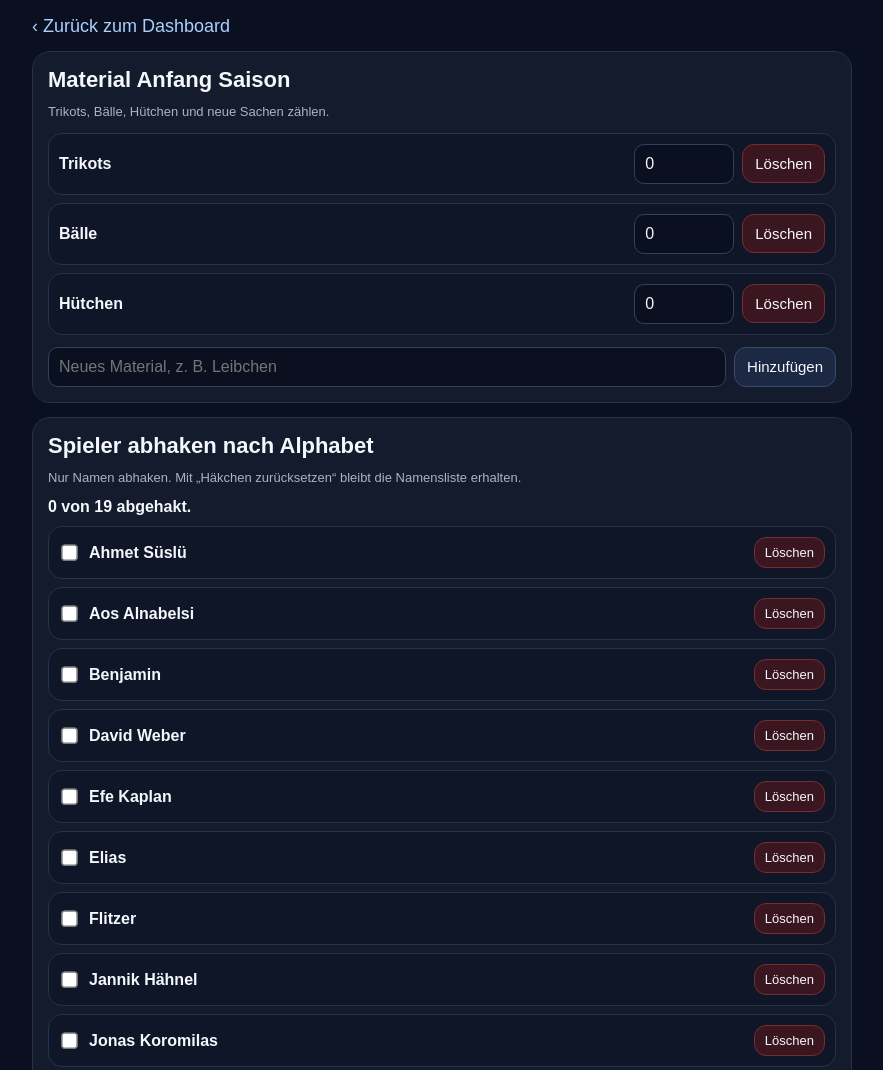
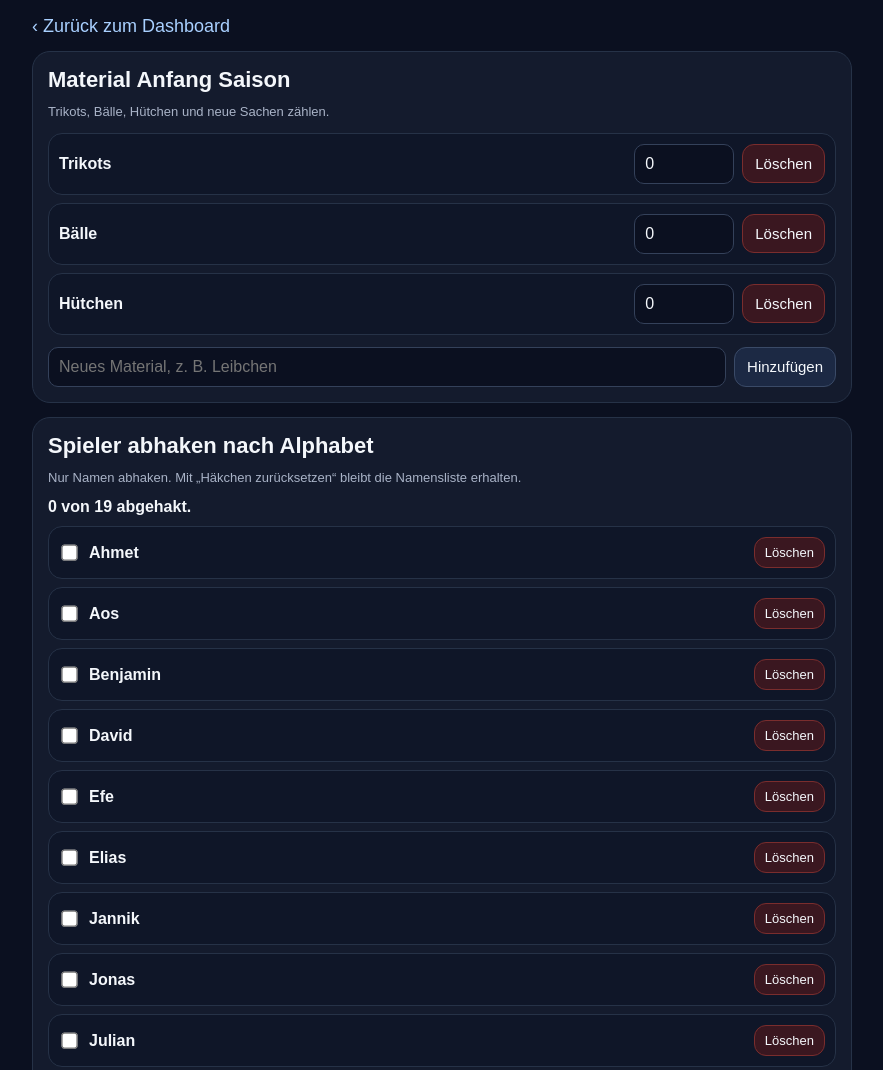
Before and after one commit to nzvdgzygrk-hub/Dashboard_Fussball, a plain HTML site: page zaehlen.html in a window 1280 px wide. Shown: the top 1070 px of the page, without its empty margins (198-1081 px from the left). Drawn offline with Linux system fonts and the light colour scheme.

Commit message:
Spielernamen exakt aus Mitgliederliste setzen

```diff
--- a/zaehlen.html
+++ b/zaehlen.html
@@ -50,17 +50,17 @@ ul{list-style:none;margin:0;padding:0}li.player{display:flex;gap:10px;align-item
 <footer>Programmiert von F. Kaplan</footer>
 </div>
 <script>
-const KEY='ssvg_material_zaehlen_v2';
-const oldKey='ssvg_material_zaehlen_v1';
+const KEY='ssvg_material_zaehlen_v3';
+const oldKeys=['ssvg_material_zaehlen_v1','ssvg_material_zaehlen_v2'];
 const defaultState={
   materials:[{name:'Trikots',count:0},{name:'Bälle',count:0},{name:'Hütchen',count:0}],
-  players:['Ahmet Süslü','Aos Alnabelsi','Benjamin','David Weber','Efe Kaplan','Elias','Flitzer','Jannik Hähnel','Jonas Koromilas','Julian Hähnel','Kirill Braun','Malik Vaak','Mario K.','Mika','Noel','Paul B.','Paul Herholz','Piotr Kowalski','Semih Diner'],
+  players:['Paul Berndt','Ahmet','Aos','Benjamin','David','Efe','Elias','Jannik','Jonas','Julian','Kirill','Malik','Mario','Mika','Noah','Noel','Paul','Piotrek','Semih'],
   checks:{}
 };
 const $=id=>document.getElementById(id);
 function clone(obj){return JSON.parse(JSON.stringify(obj))}
 function sortNames(arr){return [...new Set(arr.map(x=>String(x).trim()).filter(Boolean))].sort((a,b)=>a.localeCompare(b,'de',{sensitivity:'base'}))}
-function load(){try{let raw=localStorage.getItem(KEY)||localStorage.getItem(oldKey);if(raw){const s=JSON.parse(raw);return {...clone(defaultState),...s,materials:Array.isArray(s.materials)?s.materials:clone(defaultState).materials,players:sortNames([...(Array.isArray(s.players)?s.players:[]),...defaultState.players]),checks:s.checks||{}}}}catch(e){console.warn(e)}return clone(defaultState)}
+function load(){try{let raw=localStorage.getItem(KEY);if(raw){const s=JSON.parse(raw);return {...clone(defaultState),...s,materials:Array.isArray(s.materials)?s.materials:clone(defaultState).materials,players:Array.isArray(s.players)?s.players:clone(defaultState).players,checks:s.checks||{}}}}catch(e){console.warn(e)}return clone(defaultState)}
 function save(s){localStorage.setItem(KEY,JSON.stringify(s))}
 function renderMaterials(){const s=load();const list=$('material-list');list.innerHTML='';s.materials.forEach((m,i)=>{const row=document.createElement('div');row.className='row';const label=document.createElement('label');label.textContent=m.name;const input=document.createElement('input');input.type='number';input.min='0';input.step='1';input.value=Number(m.count||0);input.addEventListener('input',()=>{const next=load();next.materials[i].count=Number(input.value||0);save(next)});const del=document.createElement('button');del.className='danger';del.textContent='Löschen';del.addEventListener('click',()=>{const next=load();next.materials.splice(i,1);save(next);renderMaterials()});row.append(label,input,del);list.appendChild(row)})}
 function renderPlayers(){const s=load();s.players=sortNames(s.players);save(s);const list=$('player-list');list.innerHTML='';let checked=0;s.players.forEach(name=>{if(s.checks[name])checked++;const li=document.createElement('li');li.className='player'+(s.checks[name]?' done':'');const cb=document.createElement('input');cb.type='checkbox';cb.checked=!!s.checks[name];cb.addEventListener('change',()=>{const next=load();next.checks[name]=cb.checked;save(next);renderPlayers()});const label=document.createElement('label');label.textContent=name;const del=document.createElement('button');del.className='danger smallbtn';del.textContent='Löschen';del.addEventListener('click',()=>{const next=load();next.players=next.players.filter(p=>p!==name);delete next.checks[name];save(next);renderPlayers()});li.append(cb,label,del);list.appendChild(li)});$('player-count').textContent=`${checked} von ${s.players.length} abgehakt.`}
@@ -70,7 +70,7 @@ $('new-material').addEventListener('keydown',e=>{if(e.key==='Enter')$('add-mater
 $('add-player-btn').addEventListener('click',()=>{const input=$('new-player');const name=input.value.trim();if(!name)return;const s=load();s.players=sortNames([...s.players,name]);save(s);input.value='';renderPlayers()});
 $('new-player').addEventListener('keydown',e=>{if(e.key==='Enter')$('add-player-btn').click()});
 $('reset-checks-btn').addEventListener('click',()=>{if(!confirm('Nur die Spieler-Häkchen zurücksetzen?'))return;const s=load();s.checks={};save(s);renderPlayers()});
-$('reset-all-btn').addEventListener('click',()=>{if(!confirm('Alles lokal zurücksetzen? Materialzahlen, neue Materialien und Spieleränderungen werden gelöscht.'))return;localStorage.removeItem(KEY);localStorage.removeItem(oldKey);render()});
+$('reset-all-btn').addEventListener('click',()=>{if(!confirm('Alles lokal zurücksetzen? Materialzahlen, neue Materialien und Spieleränderungen werden gelöscht.'))return;localStorage.removeItem(KEY);oldKeys.forEach(k=>localStorage.removeItem(k));render()});
 render();
 </script>
 </body>
```
